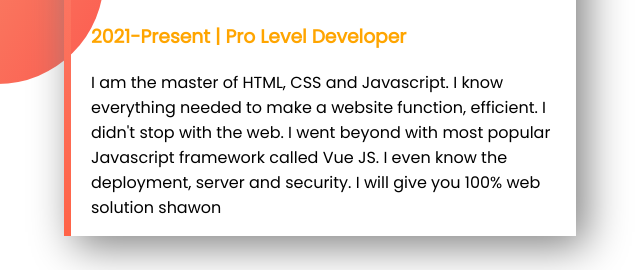
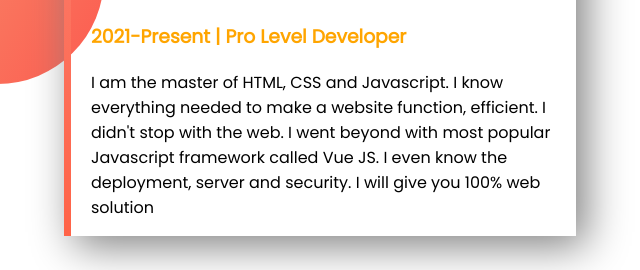
Before and after one commit to skshawon666/developer-portfolio, a plain HTML site: page index.html in a window 1280 px wide. Shown: the part 1495-1765 px from the top of the page, 0-640 px from the left. Drawn offline with Linux system fonts and the light colour scheme.

Commit message:
repair everything

```diff
--- a/index.html
+++ b/index.html
@@ -42,7 +42,7 @@
         <div id="full-stack-exprience" class="experience-item">
             <h2>Full Stack Web Developer</h2>
             <h3 class="orange-color">2021-Present | Pro Level Developer</h3>
-            <p>I am the master of HTML, CSS and Javascript. I know everything needed to make a website function, efficient. I didn't stop with the web. I went beyond with most popular Javascript framework called Vue JS. I even know the deployment, server and security. I will give you 100% web solution shawon</p>
+            <p>I am the master of HTML, CSS and Javascript. I know everything needed to make a website function, efficient. I didn't stop with the web. I went beyond with most popular Javascript framework called Vue JS. I even know the deployment, server and security. I will give you 100% web solution </p>
 
           </div>
           <div id="web-bev-experience" class="experience-item">
```
Also changed, not shown: 4 other files.
